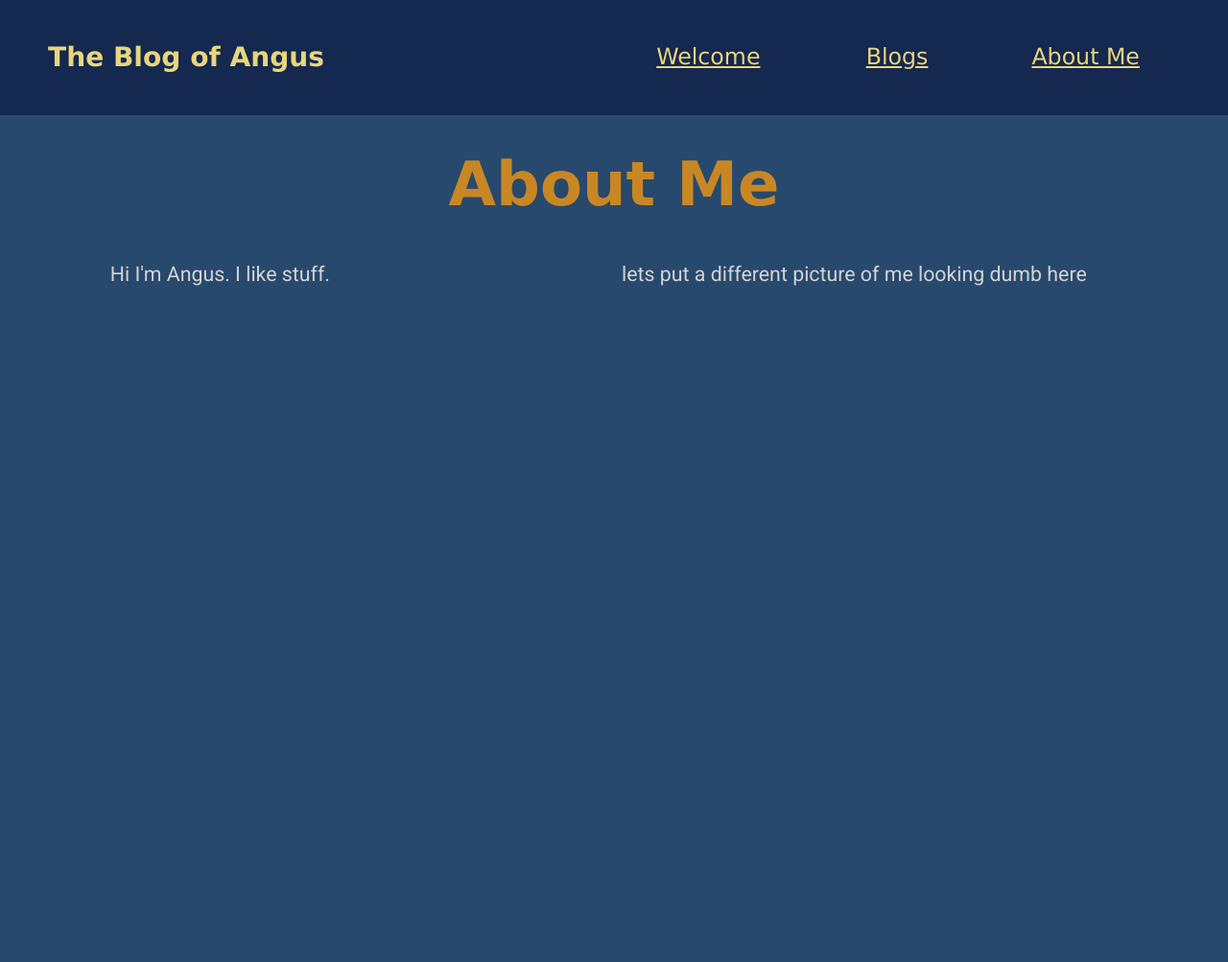
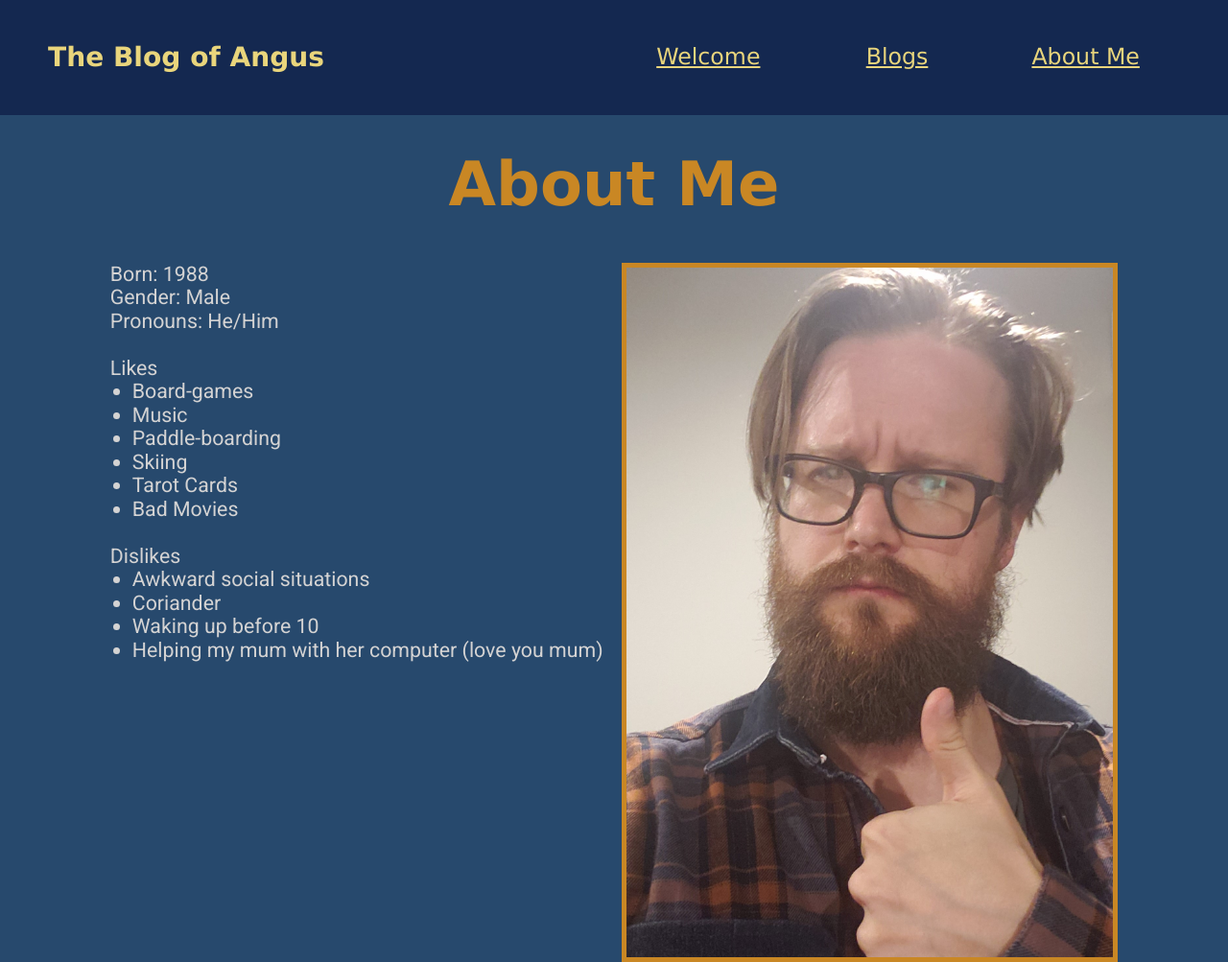
Before and after one commit to angus-mcconnell/angus-mcconnell.github.io, a plain HTML site: page about-me.html in a window 1280 px wide. Shown: the whole page at 96% size. Before the commit the page ends 800 px from the top, so only its background shows below. Drawn offline with Linux system fonts and the light colour scheme; a web font is replaced by a local one.

Commit message:
images added, about me updated

```diff
--- a/about-me.html
+++ b/about-me.html
@@ -11,17 +11,37 @@
       <h3 class="col-6">The Blog of Angus</h3>
       <nav class="col-6 navbar">
         <a class="col-1 navlink" href="index.html">Welcome</a>
-        <a class="col-1 navlink" href="blog-archives.html">Blogs</a>
+        <a class="col-1 navlink" href="archives.html">Blogs</a>
         <a class="col-1 navlink" href="about-me.htmle">About Me</a>
       </nav>
     </header>
     <h1 class="row title">About Me</h1>
     <div class="row content">
       <div class="col-5 content-box">
-        <p>Hi I'm Angus. I like stuff.</p>
+        <p>Born: 1988</p>
+        <p>Gender: Male</p>
+        <p>Pronouns: He/Him</p>
+        <br>
+        <p>Likes</p>
+        <ul class="list">
+          <li>Board-games</li>
+          <li>Music</li>
+          <li>Paddle-boarding</li>
+          <li>Skiing</li>
+          <li>Tarot Cards</li>
+          <li>Bad Movies</li>
+        </ul>
+        <br>
+        <p>Dislikes</p>
+        <ul class="list">
+          <li>Awkward social situations</li>
+          <li>Coriander</li>
+          <li>Waking up before 10</li>
+          <li>Helping my mum with her computer (love you mum)</li>
+        </ul>
       </div>
       <div class="col-5 content-box">
-        <p>lets put a different picture of me looking dumb here</p>
+        <img class="img" src="images/self-portrait.jpg" alt="a selfie I took">
       </div>
     </div>
   </body>
--- a/styles/main.css
+++ b/styles/main.css
@@ -124,3 +124,9 @@ a.txtlink:hover {
     padding: 8px;
     margin: 0 0 20px 0;
 }
+.img {
+    border: 5px solid #c98724;
+}
+.list {
+    padding: 0 0 0 23px;
+}
```
Also changed, not shown: archives.html (+3 -5 lines), blog/classes-vs-ids.html (added, +25 -0 lines), index.html (+1 -1 lines), images/self-portrait.jpg (added), images/workspace.jpg (added).
